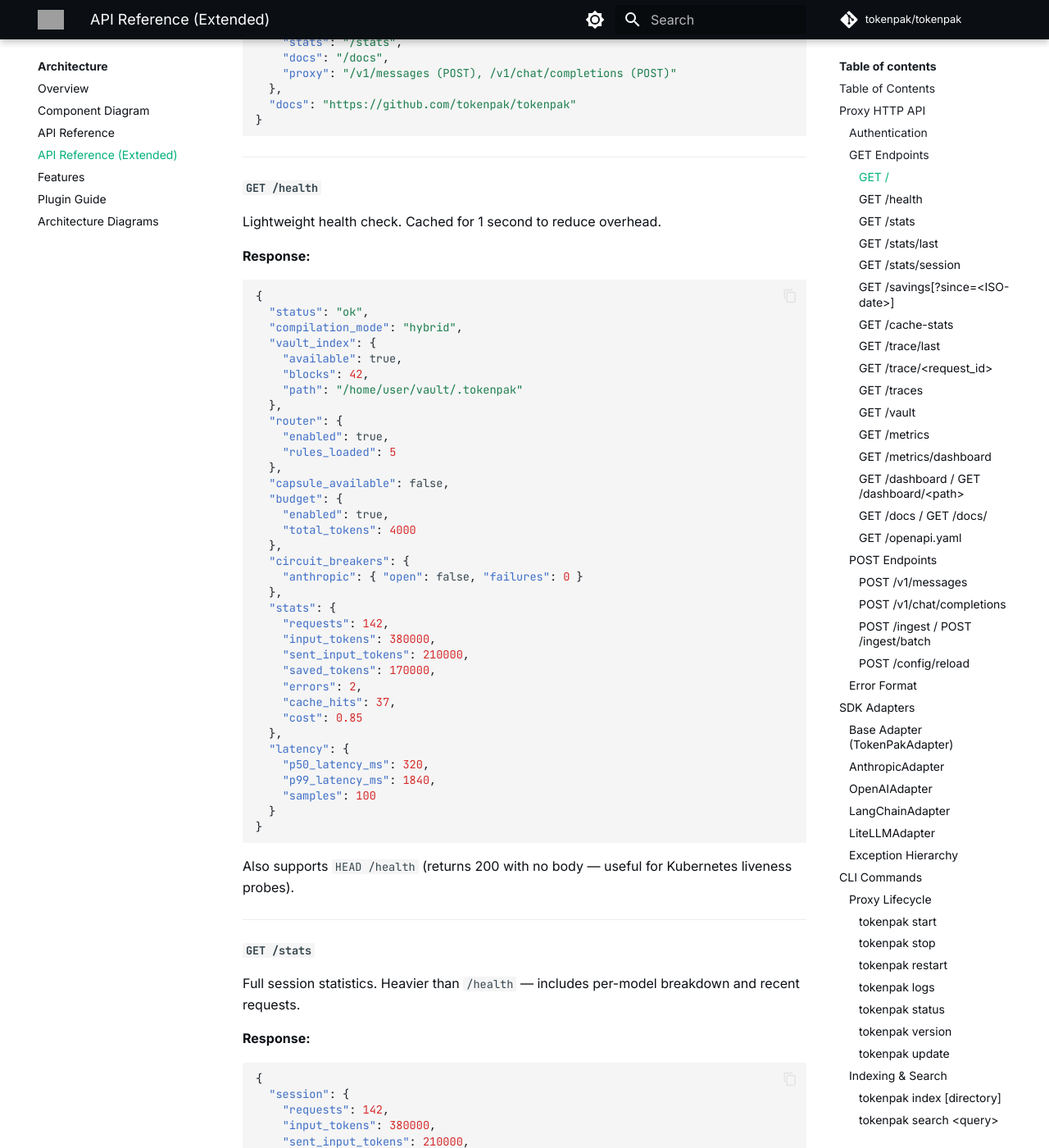
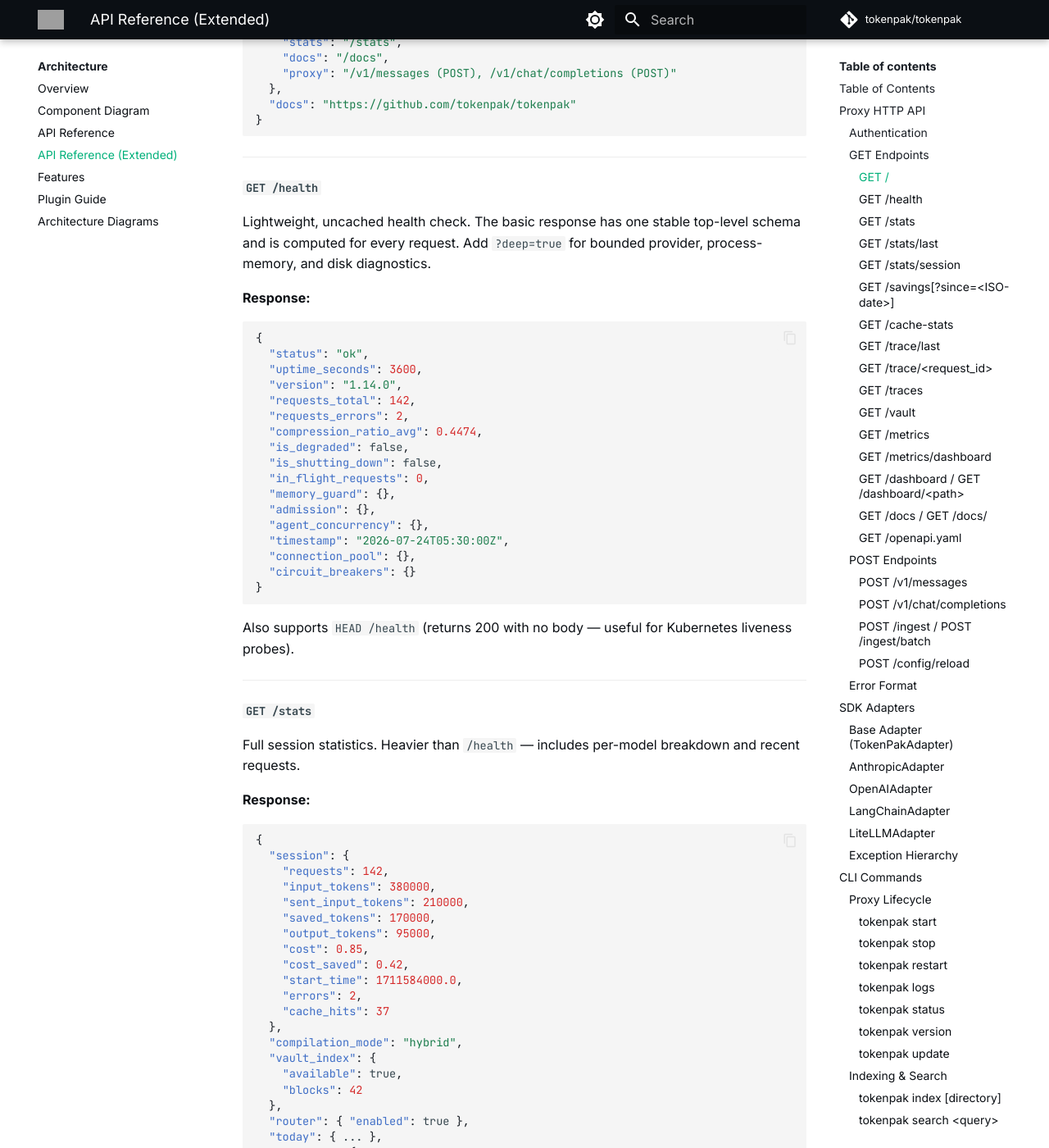
Before and after one commit to tokenpak/docs, an MkDocs documentation site: the page built from docs/api-reference.md, in a window 1280 px wide and 1400 px high, scrolled down 1992 px. Shown: the whole window at 82% size. Built offline with MkDocs 1.6.1 and Material for MkDocs 9.7.7, drawn with Linux system fonts in a browser that asks for light colours; comment, search, counter and statistics services are not loaded; grey boxes are pictures that could not be loaded.

Commit message:
docs: align health and optional-auth examples

````diff
--- a/docs/api-reference.md
+++ b/docs/api-reference.md
@@ -75,44 +75,28 @@
 
 #### `GET /health`
 
-Lightweight health check. Cached for 1 second to reduce overhead.
+Lightweight, uncached health check. The basic response has one stable top-level
+schema and is computed for every request. Add `?deep=true` for bounded provider,
+process-memory, and disk diagnostics.
 
 **Response:**
 ```json
 {
   "status": "ok",
-  "compilation_mode": "hybrid",
-  "vault_index": {
-    "available": true,
-    "blocks": 42,
-    "path": "/home/user/vault/.tokenpak"
-  },
-  "router": {
-    "enabled": true,
-    "rules_loaded": 5
-  },
-  "capsule_available": false,
-  "budget": {
-    "enabled": true,
-    "total_tokens": 4000
-  },
-  "circuit_breakers": {
-    "anthropic": { "open": false, "failures": 0 }
-  },
-  "stats": {
-    "requests": 142,
-    "input_tokens": 380000,
-    "sent_input_tokens": 210000,
-    "saved_tokens": 170000,
-    "errors": 2,
-    "cache_hits": 37,
-    "cost": 0.85
-  },
-  "latency": {
-    "p50_latency_ms": 320,
-    "p99_latency_ms": 1840,
-    "samples": 100
-  }
+  "uptime_seconds": 3600,
+  "version": "1.14.0",
+  "requests_total": 142,
+  "requests_errors": 2,
+  "compression_ratio_avg": 0.4474,
+  "is_degraded": false,
+  "is_shutting_down": false,
+  "in_flight_requests": 0,
+  "memory_guard": {},
+  "admission": {},
+  "agent_concurrency": {},
+  "timestamp": "2026-07-24T05:30:00Z",
+  "connection_pool": {},
+  "circuit_breakers": {}
 }
 ```
 
````
Also changed, not shown: docs/DOCKER.md (+14 -4 lines), docs/QUICKSTART.md (+4 -1 lines), docs/beta-onboarding.md (+1 -1 lines), docs/openapi.yaml (+81 -45 lines).
